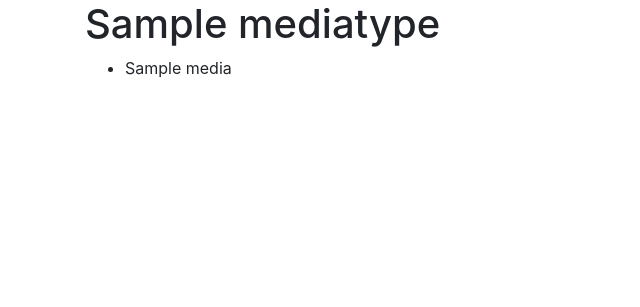
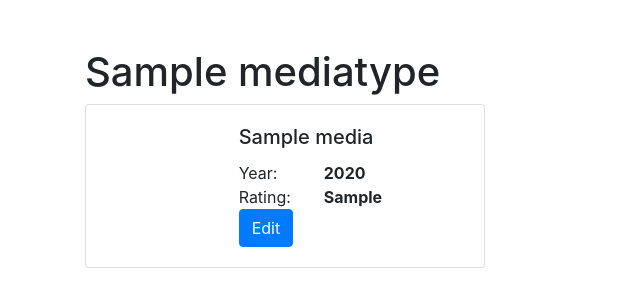
Before and after one commit to tomgehrke/media_manager, a Flask app: page /mediatype/1/ in a window 1280 px wide. Shown: the part 56-363 px from the top of the page, without its empty margins (0-640 px from the left). Run offline with Flask 2, Linux system fonts and the light colour scheme; tables that the repository leaves empty hold one stand-in row (values such as "Sample post"); some libraries are stand-ins or nearby versions.

Commit message:
Media lists now display cards w/links to edit.

```diff
--- a/templates/media.html
+++ b/templates/media.html
@@ -1,18 +1,43 @@
 {% extends "main.html" %} {% block content %} {% include "nav.html" %}
-<div class="container">
+<div class="container pt-5">
     <h1>
         {% if mediatype %}{{ mediatype.name }}{% endif %} {% if mediatype and
         mediaformat %}/{% endif %} {% if mediaformat %}{{ mediaformat.name }}{%
         endif %}
     </h1>
 
-    {% if media %}
-    <ul>
-        {% for m in media %}
-        <li>{{ m.title }}</li>
-        {% endfor %}
-    </ul>
-    {% else %}
+    {% if media %} {% for m in media %}
+
+    <div class="card mb-3 mr-3 float-left" style="width: 400px;">
+        <div class="row no-gutters">
+            <div class="col-md-4">
+                <img src="{{ m.picture_url }}" class="card-img" />
+            </div>
+            <div class="col-md-8">
+                <div class="card-body">
+                    <h5 class="card-title">{{ m.title }}</h5>
+                    <div class="row">
+                        <div class="col-4">Year:</div>
+                        <div class="col-8">
+                            <strong>{{ m.year }}</strong>
+                        </div>
+                    </div>
+                    <div class="row">
+                        <div class="col-4">Rating:</div>
+                        <div class="col-8">
+                            <strong>{{ m.rating }}</strong>
+                        </div>
+                    </div>
+                    <a
+                        href="{{url_for('editMedia', media_id=m.id)}}"
+                        class="btn btn-primary"
+                        >Edit</a
+                    >
+                </div>
+            </div>
+        </div>
+    </div>
+    {% endfor %} {% else %}
     <p>You are not currently tracking any media of this type.</p>
 </div>
 {% endif %} {% endblock %}
```
